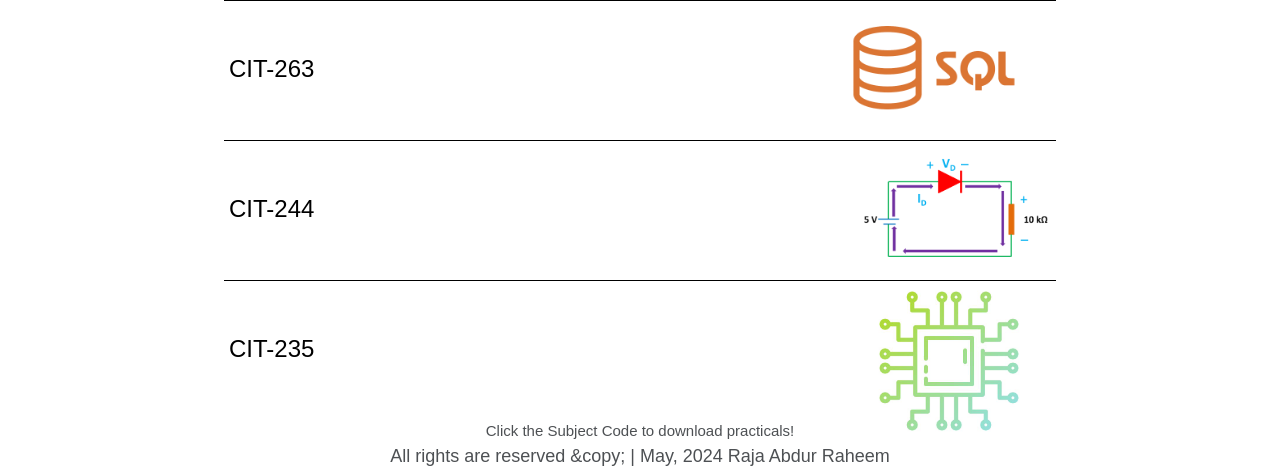
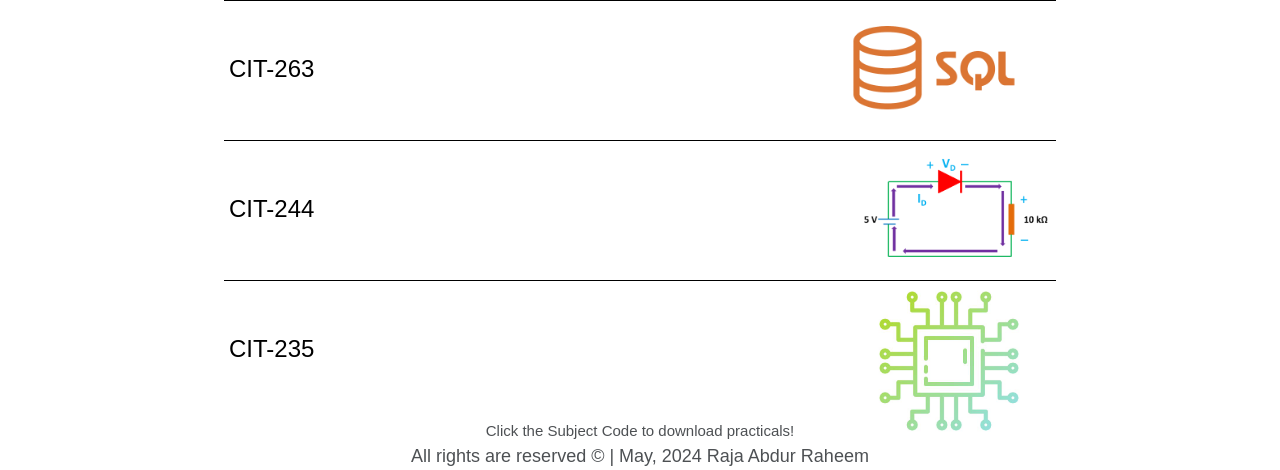
Before and after one commit to 365AbdurRaheem/practicals, a website: page public/index.htm in a window 1280 px wide. Shown: the part 337-807 px from the top of the page. Drawn offline with nearby package versions, Linux system fonts and the light colour scheme.

Commit message:
Update index.htm

```diff
--- a/public/index.htm
+++ b/public/index.htm
@@ -97,7 +97,7 @@
   const d = new Date();
   let year = d.getFullYear();
   let name = month[d.getMonth()];
-  document.querySelector(".cr").textContent=`All rights are reserved &copy; | ${name}, ${year} Raja Abdur Raheem`;
+  document.querySelector(".cr").textContent=`All rights are reserved © | ${name}, ${year} Raja Abdur Raheem`;
 
     </script>
 
```
